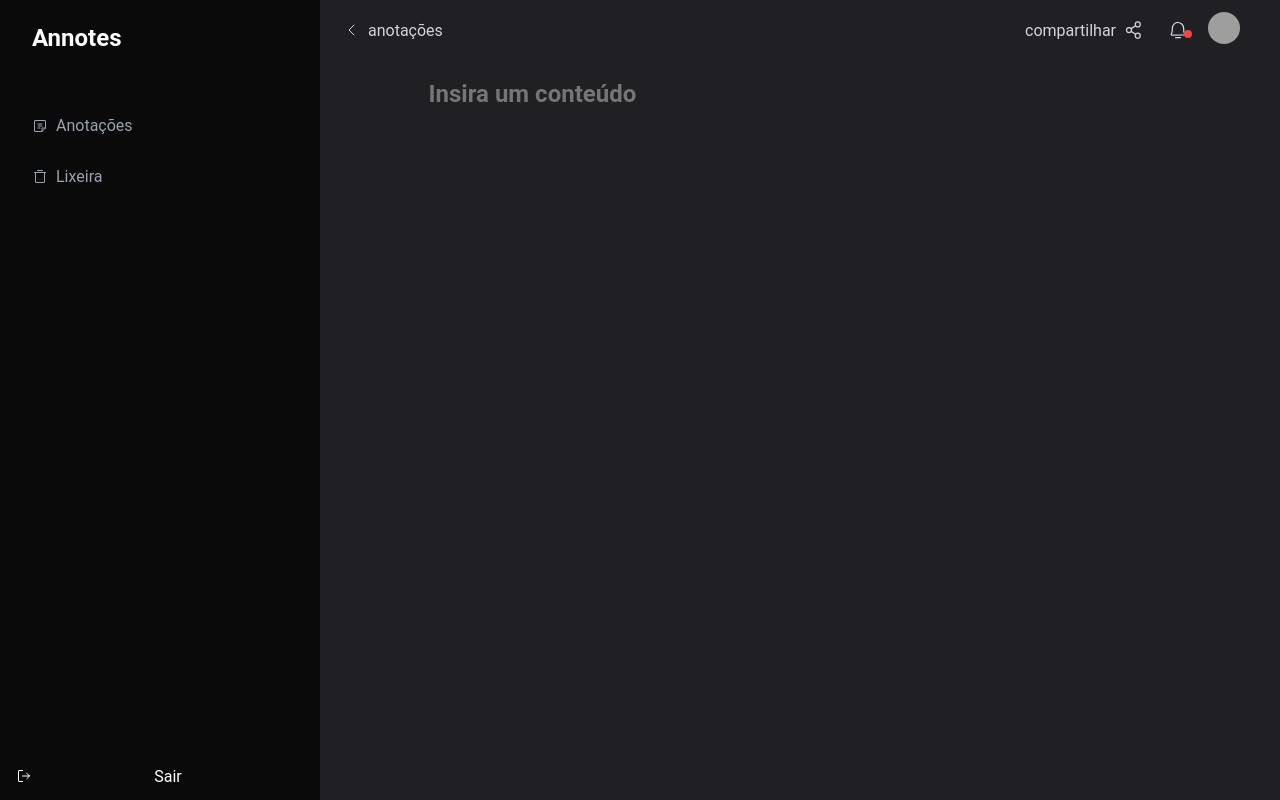
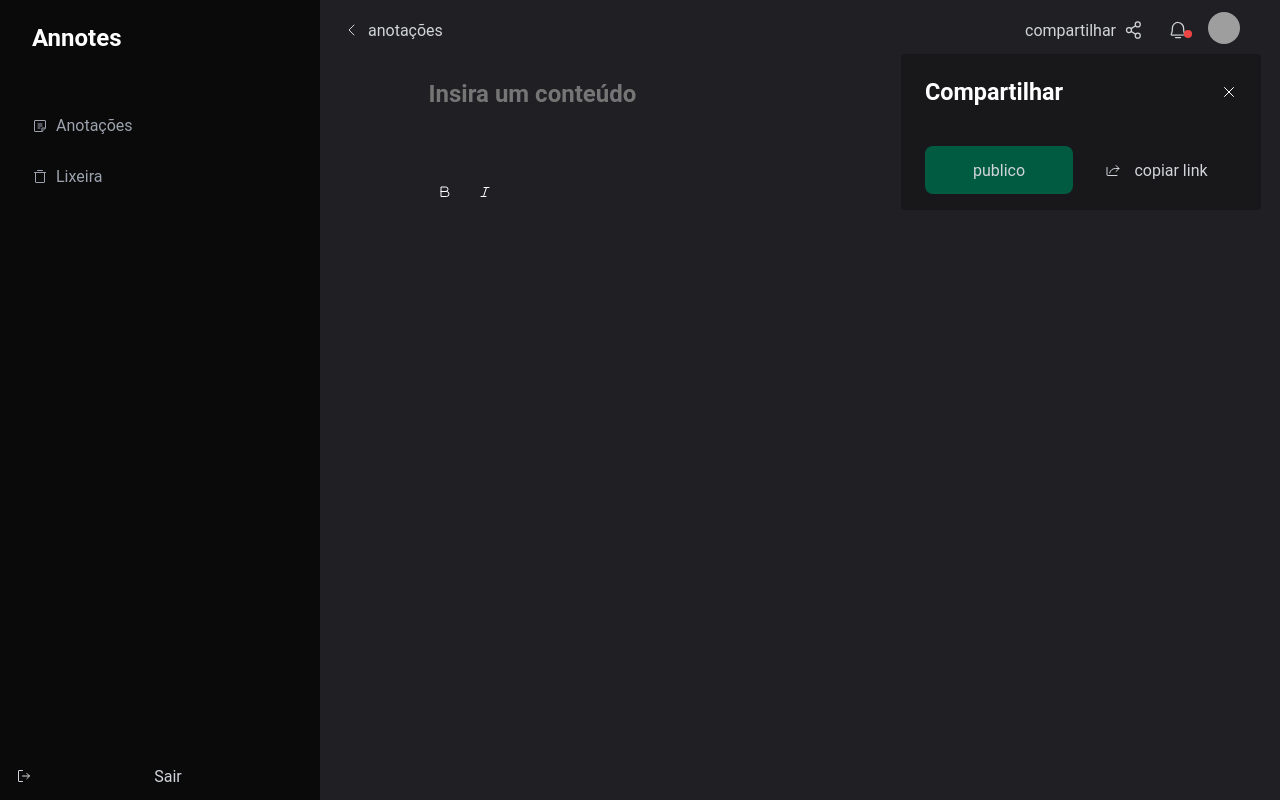
Before and after one commit to DamasoMagno/Annotes, a React (Vite) app: page /annote in a window 1280 px wide. Both pictures are taken after a click on the button "compartilhar". Built offline with nearby package versions, Linux system fonts and the light colour scheme; grey boxes are pictures that could not be loaded.

Commit message:
feat: Popup to share and show notifications

```diff
--- a/package.json
+++ b/package.json
@@ -10,7 +10,9 @@
     "preview": "vite preview"
   },
   "dependencies": {
+    "@hookform/resolvers": "^3.3.2",
     "@radix-ui/react-avatar": "^1.0.4",
+    "@radix-ui/react-popover": "^1.0.7",
     "@radix-ui/react-select": "^2.0.0",
     "@radix-ui/react-slot": "^1.0.2",
     "@radix-ui/react-toolbar": "^1.0.4",
@@ -21,8 +23,10 @@
     "phosphor-react": "^1.4.1",
     "react": "^18.2.0",
     "react-dom": "^18.2.0",
+    "react-hook-form": "^7.47.0",
     "react-router-dom": "^6.16.0",
-    "styled-components": "^6.0.8"
+    "styled-components": "^6.0.8",
+    "zod": "^3.22.4"
   },
   "devDependencies": {
     "@rocketseat/eslint-config": "^2.1.0",
--- a/src/components/Button/styles.ts
+++ b/src/components/Button/styles.ts
@@ -13,6 +13,8 @@ export const ButtonContainer = styled.button<ButtonProps>`
   cursor: pointer;
   font-size: 1rem;
   transition: filter 0.25s;
+  color: ${(props) => props.theme.colors['--gray-300']};
+  border: 0;
 
   display: flex;
   align-items: center;
@@ -37,8 +39,6 @@ export const ButtonContainer = styled.button<ButtonProps>`
       case 'ghost':
         return css`
           background-color: transparent;
-          border: 0;
-          color: #ffff;
           transition: background 0.25s;
 
           &:hover {
@@ -47,8 +47,6 @@ export const ButtonContainer = styled.button<ButtonProps>`
         `
       default:
         return css`
-          color: white;
-          border: 0;
           background-color: #005b41;
         `
     }
--- /dev/null
+++ b/src/components/Header/Notification/index.tsx
@@ -0,0 +1,51 @@
+import * as Popup from '@radix-ui/react-popover'
+import { ReactNode } from 'react'
+import { Link } from 'react-router-dom'
+import { Content, Notifications } from './styles'
+import { X } from 'phosphor-react'
+
+interface Notification {
+  children: ReactNode
+}
+
+export function Notification({ children }: Notification) {
+  return (
+    <Popup.Root>
+      <Popup.Trigger asChild>{children}</Popup.Trigger>
+      <Popup.Portal>
+        <Content>
+          <header>
+            <h3>Notificações</h3>
+
+            <Popup.Close>
+              <X />
+            </Popup.Close>
+          </header>
+
+          <Notifications>
+            <li>
+              Teste.
+              <Link to="/trash">Acesse</Link>
+            </li>
+            <li>
+              Teste.
+              <Link to="/trash">Acesse</Link>
+            </li>
+            <li>
+              Teste.
+              <Link to="/trash">Acesse</Link>
+            </li>
+            <li>
+              Teste.
+              <Link to="/trash">Acesse</Link>
+            </li>
+            <li>
+              Teste.
+              <Link to="/trash">Acesse</Link>
+            </li>
+          </Notifications>
+        </Content>
+      </Popup.Portal>
+    </Popup.Root>
+  )
+}
--- /dev/null
+++ b/src/components/Header/Notification/styles.ts
@@ -0,0 +1,54 @@
+import styled from 'styled-components'
+import * as Popover from '@radix-ui/react-popover'
+
+export const Content = styled(Popover.Content)`
+  background-color: ${(props) => props.theme.colors['--zinc-950']};
+  border-radius: 4px;
+  margin-top: 0.5rem;
+  margin-right: 0.5rem;
+  width: 360px;
+
+  header {
+    color: ${(props) => props.theme.colors['--white']};
+    font-size: 1.25rem;
+    font-weight: 600;
+    padding: 0.75rem 1.5rem;
+    display: flex;
+    align-items: center;
+
+    display: flex;
+    align-items: center;
+    justify-content: space-between;
+
+    button {
+      background-color: transparent;
+      border: 0;
+      color: ${(props) => props.theme.colors['--white']};
+      cursor: pointer;
+
+      display: flex;
+      align-items: center;
+      justify-content: center;
+    }
+  }
+`
+
+export const Notifications = styled.ul`
+  display: flex;
+  flex-direction: column;
+  gap: 0.125rem;
+
+  li {
+    list-style: none;
+    color: white;
+    font-size: 1rem;
+    padding: 1.5rem;
+    background: rgba(38, 38, 38, 0.5);
+
+    a {
+      color: #005b41;
+      text-decoration: none;
+      margin-left: 0.25rem;
+    }
+  }
+`
--- /dev/null
+++ b/src/components/Header/Share/index.tsx
@@ -0,0 +1,35 @@
+import * as Popup from '@radix-ui/react-popover'
+import { Button } from '../../Button'
+import { Share, X } from 'phosphor-react'
+import { ReactNode } from 'react'
+import { Content } from './styles'
+
+interface PopoverProps {
+  children: ReactNode
+}
+
+export function Popover({ children }: PopoverProps) {
+  return (
+    <Popup.Root>
+      <Popup.Trigger asChild>{children}</Popup.Trigger>
+      <Popup.Portal>
+        <Content>
+          <header>
+            <h3>Compartilhar</h3>
+            <Popup.Close>
+              <X />
+            </Popup.Close>
+          </header>
+
+          <div>
+            <Button>publico</Button>
+            <Button variant="ghost">
+              <Share />
+              <span>copiar link</span>
+            </Button>
+          </div>
+        </Content>
+      </Popup.Portal>
+    </Popup.Root>
+  )
+}
--- /dev/null
+++ b/src/components/Header/Share/styles.ts
@@ -0,0 +1,41 @@
+import styled from 'styled-components'
+import * as Popover from '@radix-ui/react-popover'
+
+export const Content = styled(Popover.Content)`
+  background-color: ${(props) => props.theme.colors['--zinc-950']};
+  border-radius: 4px;
+  width: 360px;
+  margin-top: 0.5rem;
+  margin-right: 0.5rem;
+
+  display: flex;
+  flex-direction: column;
+
+  header {
+    color: ${(props) => props.theme.colors['--white']};
+    font-size: 1.25rem;
+    padding: 1.5rem;
+    font-weight: 600;
+
+    display: flex;
+    align-items: center;
+    justify-content: space-between;
+
+    button {
+      background-color: transparent;
+      border: 0;
+      color: white;
+
+      display: flex;
+      align-items: center;
+      justify-content: center;
+    }
+  }
+
+  div {
+    padding: 1rem 1.5rem;
+    display: grid;
+    grid-template-columns: repeat(2, 1fr);
+    gap: 1rem;
+  }
+`
--- a/src/components/Header/index.tsx
+++ b/src/components/Header/index.tsx
@@ -4,6 +4,8 @@ import { Link, useLocation } from 'react-router-dom'
 import { Avatar } from './Avatar'
 
 import { HeaderContainer, Actions } from './styles'
+import { Popover } from './Share'
+import { Notification } from './Notification'
 
 interface HeaderProps {
   onOpenSideBar(): void
@@ -41,16 +43,20 @@ export function Header({ onOpenSideBar }: HeaderProps) {
       <div className="options">
         <Actions>
           {pathname.includes('/annote') && (
+            <Popover>
               <button>
                 <span>compartilhar</span>
                 <ShareNetwork />
               </button>
+            </Popover>
           )}
 
+          <Notification>
             <button className="notification">
               <BellSimple />
               <div />
             </button>
+          </Notification>
 
           <button onClick={onOpenSideBar} className="menu">
             <List />
--- a/src/pages/Annotation/index.tsx
+++ b/src/pages/Annotation/index.tsx
@@ -1,7 +1,10 @@
+import * as Toolbar from '@radix-ui/react-toolbar'
 import { EditorContent, useEditor } from '@tiptap/react'
 import StarterKit from '@tiptap/starter-kit'
+import { Tag, TextBolder, TextItalic } from 'phosphor-react'
 
-import { Container } from './styles'
+import { Container, ToolbarGroup, ToolbarRoot } from './styles'
+import { Button } from '../../components/Button'
 
 export function Annotation() {
   const annotation = useEditor({
@@ -10,8 +13,32 @@ export function Annotation() {
 
   return (
     <Container>
-      <input placeholder="Insira um conteúdo" />
-      <EditorContent editor={annotation} placeholder="Insira o conteudo" />
+      <textarea placeholder="Insira um conteúdo" />
+
+      <div>
+        <ToolbarRoot>
+          <ToolbarGroup type="multiple" aria-label="Text Formatting">
+            <Toolbar.Button
+              onClick={() => annotation?.chain().focus().toggleBold().run()}
+            >
+              <TextBolder />
+            </Toolbar.Button>
+            <Toolbar.Button
+              onClick={() => annotation?.chain().focus().toggleItalic().run()}
+            >
+              <TextItalic />
+            </Toolbar.Button>
+          </ToolbarGroup>
+          <ToolbarGroup type="single">
+            <Button variant="ghost">
+              <Tag />
+              <span>Tag</span>
+            </Button>
+          </ToolbarGroup>
+        </ToolbarRoot>
+
+        <EditorContent editor={annotation} value="Awddwa" className="text" />
+      </div>
     </Container>
   )
 }
--- a/src/pages/Annotation/styles.ts
+++ b/src/pages/Annotation/styles.ts
@@ -1,3 +1,4 @@
+import * as Toolbar from '@radix-ui/react-toolbar'
 import { styled } from 'styled-components'
 
 export const Container = styled.div`
@@ -7,11 +8,57 @@ export const Container = styled.div`
   display: flex;
   flex-direction: column;
 
-  input {
+  textarea {
     background-color: transparent;
     border: 0;
     font-weight: bold;
     color: white;
     font-size: 1.5rem;
+    resize: none;
+    outline: 0;
+
+    &::-webkit-scrollbar {
+      display: none;
+    }
+  }
+
+  .text {
+    margin-top: 1rem;
+    outline: 0;
+    color: white;
+    border: 0;
   }
 `
+
+export const ToolbarRoot = styled(Toolbar.Root)`
+  margin-top: 2rem;
+  display: flex;
+  align-items: center;
+  justify-content: space-between;
+`
+
+export const ToolbarGroup = styled(Toolbar.ToggleGroup)`
+  display: flex;
+  align-items: center;
+  gap: 0.5rem;
+  color: white;
+
+  button {
+    background-color: transparent;
+    color: white;
+    cursor: pointer;
+    font-size: 1rem;
+    border: 0;
+    display: flex;
+    align-items: center;
+    justify-content: center;
+    gap: 0.5rem;
+    padding: 0.5rem 0.5rem;
+    border-radius: 8px;
+    transform: background 0.25s;
+
+    &:hover {
+      background-color: rgba(255, 255, 255, 0.15);
+    }
+  }
+`
--- a/src/pages/SignUp/index.tsx
+++ b/src/pages/SignUp/index.tsx
@@ -1,3 +1,6 @@
+import { useForm } from 'react-hook-form'
+import { z } from 'zod'
+import { zodResolver } from '@hookform/resolvers/zod'
 import { Link } from 'react-router-dom'
 
 import { Button } from '../../components/Button'
@@ -6,7 +9,23 @@ import { Input } from '../../components/Input'
 import { Container, Description, Form } from './styles'
 import { Message } from '../SignIn/styles'
 
+const userSchema = z.object({
+  name: z.string(),
+  email: z.string().email(),
+  password: z.string().min(6),
+})
+
+type User = z.infer<typeof userSchema>
+
 export function SignUp() {
+  const { register, handleSubmit } = useForm<User>({
+    resolver: zodResolver(userSchema),
+  })
+
+  const handleLoginUser = (user: User) => {
+    console.log(user)
+  }
+
   return (
     <Container>
       <Description>
@@ -15,10 +34,10 @@ export function SignUp() {
       </Description>
 
       <Form>
-        <form>
-          <Input label="Nome" />
-          <Input label="Email" />
-          <Input label="Senha" />
+        <form onSubmit={handleSubmit(handleLoginUser)}>
+          <Input label="Nome" {...register('name')} />
+          <Input label="Email" {...register('email')} />
+          <Input label="Senha" {...register('password')} />
           <Button>Criar conta</Button>
         </form>
 
```
Also changed, not shown: 1 other file (tests, documents, lock files or other folders). Lines whose indentation alone changed are shown as unchanged.
